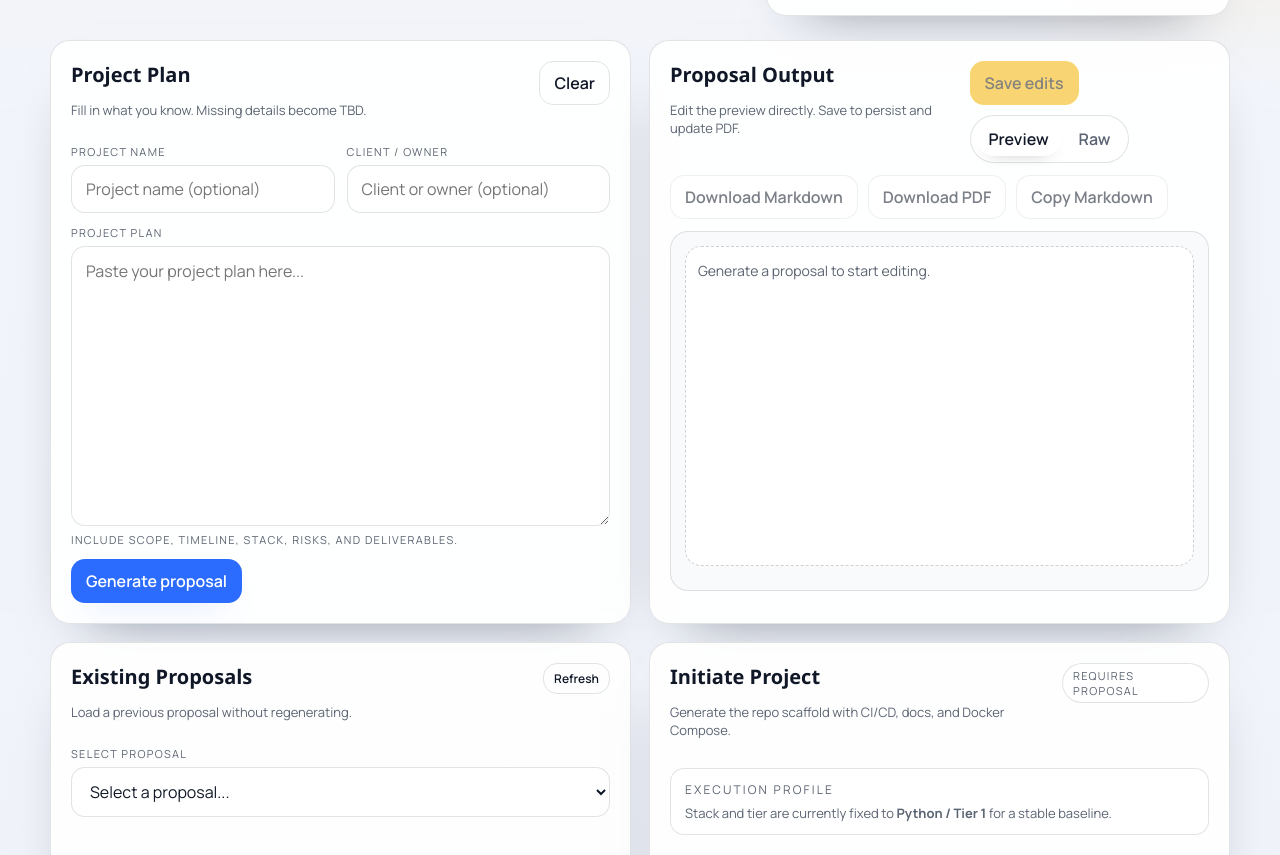
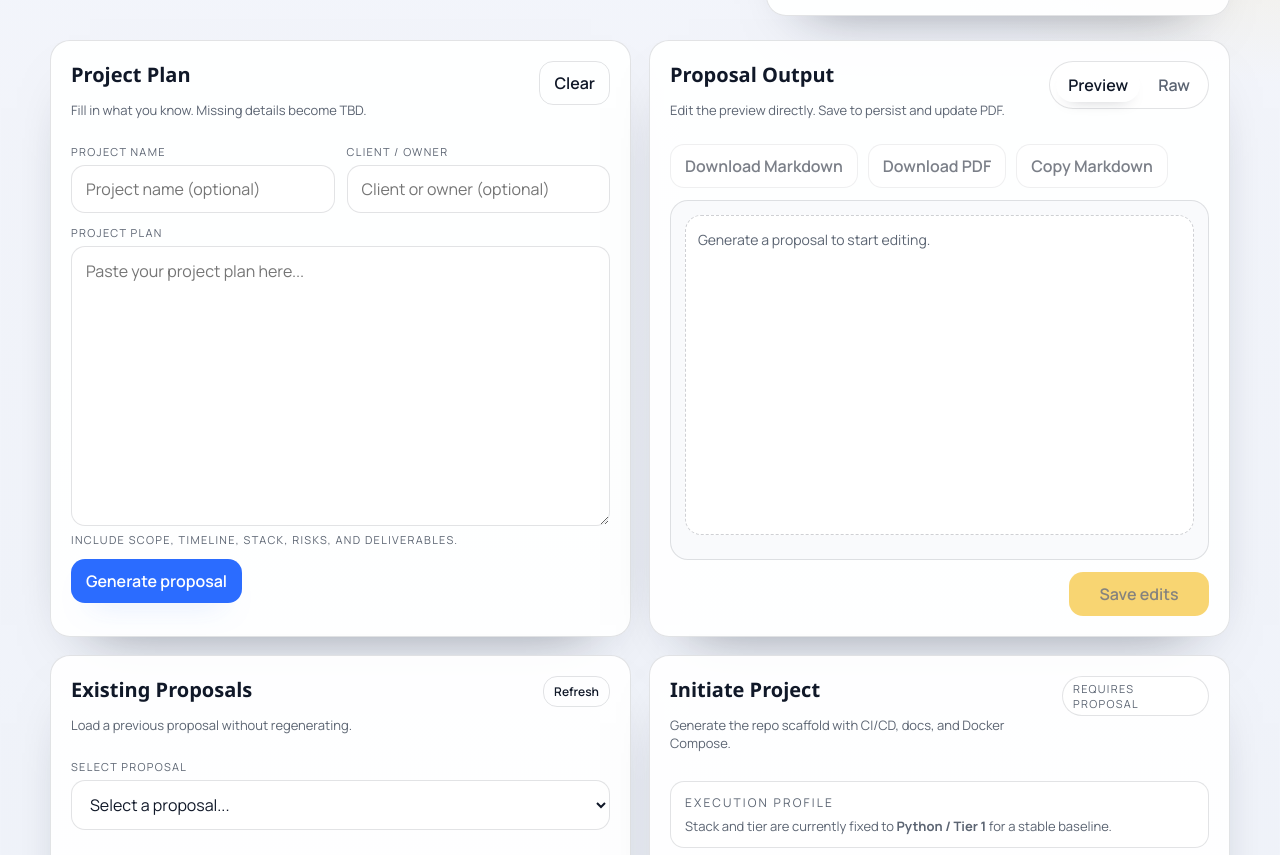
Before and after one commit to alfonsusenrico/documentation-generator, a website with bundled scripts: page public/index.html in a window 1280 px wide. Shown: the part 245-1100 px from the top of the page. Built offline with nearby package versions, Linux system fonts and the light colour scheme.

Commit message:
feat(ui): move save button below output and add docgen favicon

```diff
--- a/public/index.html
+++ b/public/index.html
@@ -4,6 +4,7 @@
     <meta charset="UTF-8" />
     <meta name="viewport" content="width=device-width,initial-scale=1" />
     <title>DocGen - Proposal Generator</title>
+    <link rel="icon" type="image/svg+xml" href="/favicon.svg" />
     <link rel="stylesheet" href="styles.css" />
   </head>
   <body>
@@ -71,7 +72,6 @@
               <p class="muted">Edit the preview directly. Save to persist and update PDF.</p>
             </div>
             <div class="panel-actions">
-              <button id="saveEdits" class="accent" disabled>Save edits</button>
               <div class="tabs">
                 <button class="tab active" id="tabPreview" type="button">Preview</button>
                 <button class="tab" id="tabRaw" type="button">Raw</button>
@@ -101,6 +101,10 @@
             </div>
             <div id="preview" class="md preview" contenteditable="false" data-placeholder="Generate a proposal to start editing."></div>
             <pre id="raw" class="raw" style="display:none;"></pre>
+          </div>
+
+          <div class="output-actions">
+            <button id="saveEdits" class="accent" disabled>Save edits</button>
           </div>
         </section>
 
--- a/public/styles.css
+++ b/public/styles.css
@@ -325,6 +325,16 @@ button:focus-visible {
   gap: 10px;
   flex-wrap: wrap;
   margin-bottom: 12px;
+}
+
+.output-actions {
+  margin-top: 12px;
+  display: flex;
+  justify-content: flex-end;
+}
+
+.output-actions #saveEdits {
+  min-width: 140px;
 }
 
 .output {
```
Also changed, not shown: public/favicon.svg (added).
